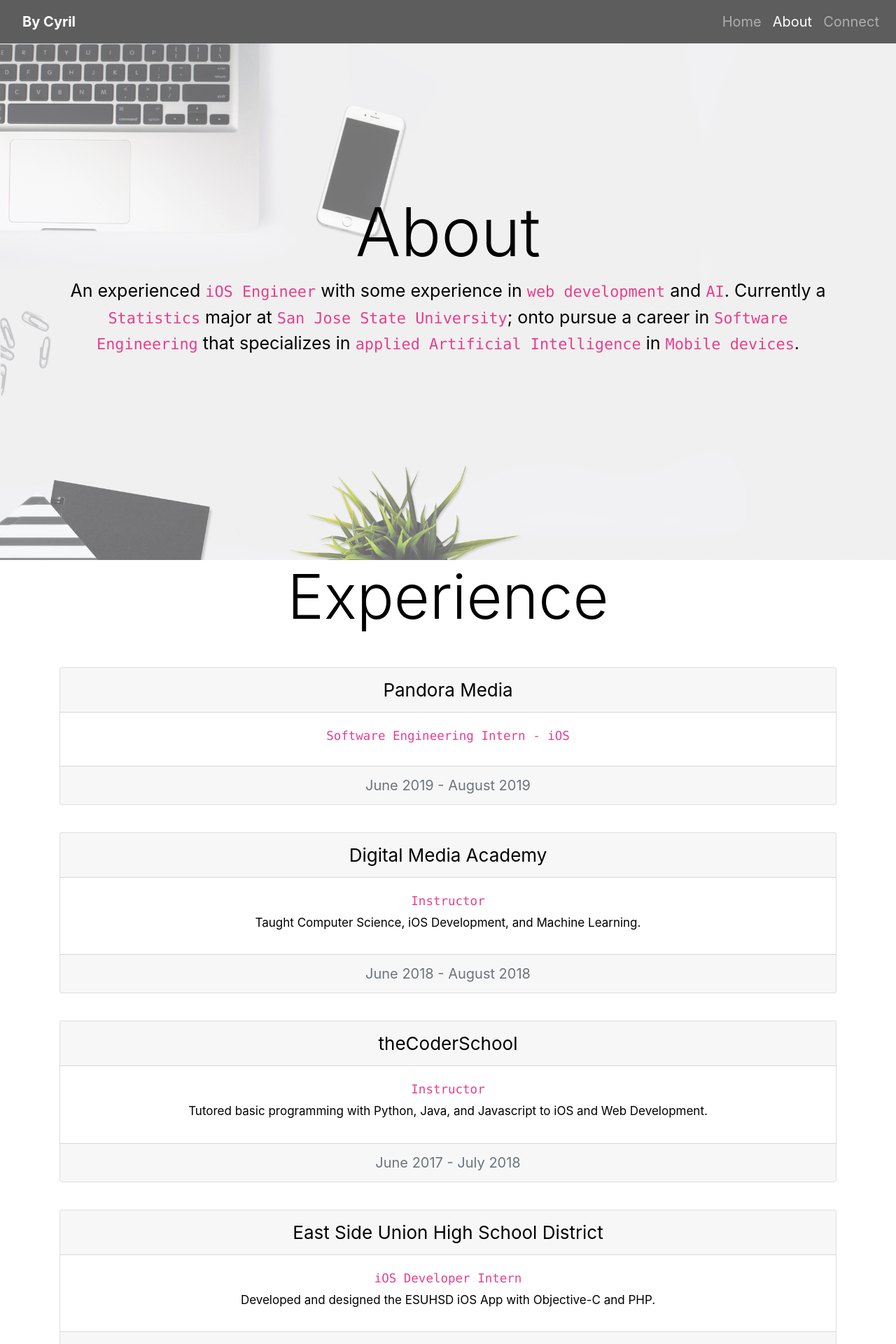
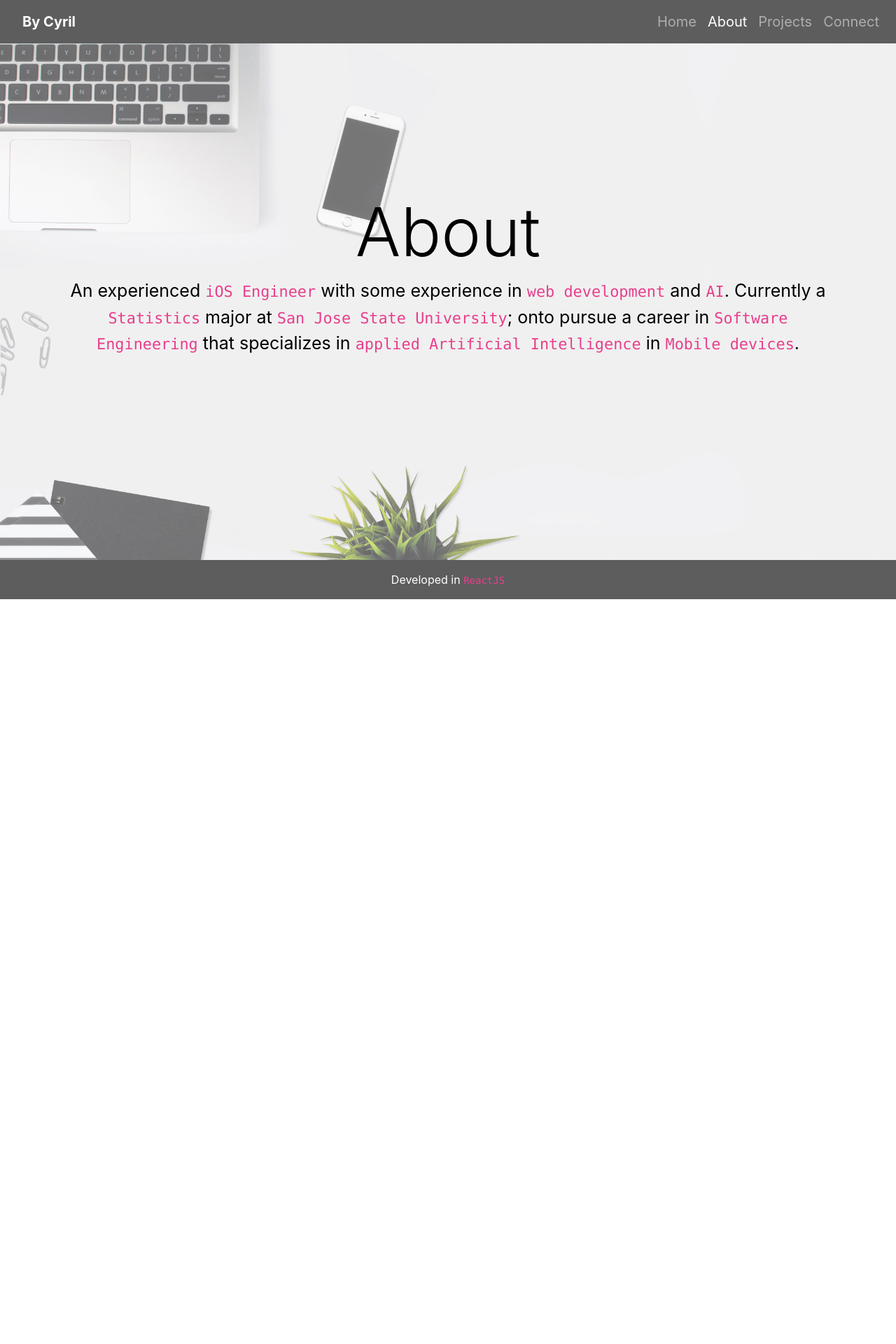
Before and after one commit to ByCyril/ByCyril, a React (Create React App) app in the folder public/: page /about in a window 1280 px wide. Shown: the top 1920 px of the page at 70% size. After the commit the page ends 856 px from the top, so only its background shows below. Built offline with nearby package versions, Linux system fonts and the light colour scheme.

Commit message:
reformat

```diff
--- a/public/src/App.js
+++ b/public/src/App.js
@@ -7,7 +7,7 @@ import Home from "./comp/Home";
 import About from "./comp/About";
 import Connect from "./comp/Connect";
 import Footer from "./comp/Footer";
-
+import Projects from "./comp/Projects";
 class App extends Component {
   constructor(props) {
     super(props);
@@ -27,7 +27,10 @@ class App extends Component {
         <MyNav />
         <Route exact path="/" component={Home} />
         <Route exact path="/about" component={About} />
+        <Route exact path="/projects" component={Projects} />
+
         <Route exact path="/connect" component={Connect} />
+
         <Footer />
       </div>
     );
--- a/public/src/ProjectsData.js
+++ b/public/src/ProjectsData.js
@@ -1,4 +1,4 @@
-const Projects = [
+const ProjectsData = [
   {
     title: "Memo",
     description: "Take and organize notes like text messages.",
@@ -59,4 +59,4 @@ const Projects = [
   }
 ];
 
-export default Projects;
+export default ProjectsData;
--- a/public/src/comp/About.js
+++ b/public/src/comp/About.js
@@ -1,7 +1,4 @@
 import React, { Component } from "react";
-
-import ExperienceCard from "./ExperienceCard";
-import Experience from "../ExperienceData.js";
 
 import "./Main.css";
 import "../App.css";
@@ -22,24 +19,6 @@ class About extends Component {
             <code>Mobile devices</code>.
           </p>
         </div>
-
-        <div
-          className="App App-header"
-          style={{
-            width: "100%",
-            backgroundColor: "white"
-          }}
-        >
-          <h1 className="display-2">Experience</h1>
-          <br />
-          <div className="container">
-            <div className="row">
-              {Experience.map(exp => (
-                <ExperienceCard key={exp.company} exp={exp} />
-              ))}
-            </div>
-          </div>
-        </div>
       </div>
     );
   }
--- a/public/src/comp/Home.js
+++ b/public/src/comp/Home.js
@@ -12,7 +12,7 @@ class Home extends Component {
         <div className="App App-header">
           <h1 className="display-1">Cyril Garcia</h1>
           <p>
-            Software Engineering Intern - iOS <code>@Pandora</code>
+            iOS Software Engineering Intern <code>@Pandora</code>
           </p>
           <p>
             Creator of{" "}
@@ -45,28 +45,16 @@ class Home extends Component {
             View my{" "}
             <code>
               <a className="styles" href="resume.pdf">
-                Resume
+                resume
+              </a>
+            </code>{" "}
+            and{" "}
+            <code>
+              <a className="styles" href="https://articlesbycyril.com">
+                blog
               </a>
             </code>
           </p>
-        </div>
-
-        <div
-          className="App App-header"
-          style={{
-            width: "100%",
-            backgroundColor: "white"
-          }}
-        >
-          <h1 className="display-2" style={{ marginTop: "70px" }}>
-            Projects
-          </h1>
-          <br />
-          <div className="container row">
-            {Projects.map(proj => (
-              <ProjectCard key={proj.link} proj={proj} />
-            ))}
-          </div>
         </div>
       </div>
     );
--- a/public/src/comp/MyNav.js
+++ b/public/src/comp/MyNav.js
@@ -26,6 +26,11 @@ class MyNav extends Component {
               </NavLink>
             </li>
             <li className="nav-item">
+              <NavLink className="nav-link" exact to="/projects">
+                Projects
+              </NavLink>
+            </li>
+            <li className="nav-item">
               <NavLink className="nav-link" exact to="/connect">
                 Connect
               </NavLink>
--- /dev/null
+++ b/public/src/comp/Projects.js
@@ -0,0 +1,26 @@
+import React, { Component } from "react";
+import "../App.css";
+import ProjectsData from "../ProjectsData.js";
+import ProjectCard from "./ProjectCard";
+
+class Projects extends Component {
+  state = {};
+  render() {
+    return (
+      <div className="App App-header">
+        {/* <h1 className="display-1">Projects</h1> */}
+        <h1 className="display-2" style={{ marginTop: "200px" }}>
+          Projects
+        </h1>
+        <br />
+        <div className="container row">
+          {ProjectsData.map(proj => (
+            <ProjectCard key={proj.link} proj={proj} />
+          ))}
+        </div>
+      </div>
+    );
+  }
+}
+
+export default Projects;
```
Also changed, not shown: 2 other files (tests, documents, lock files or other folders).
